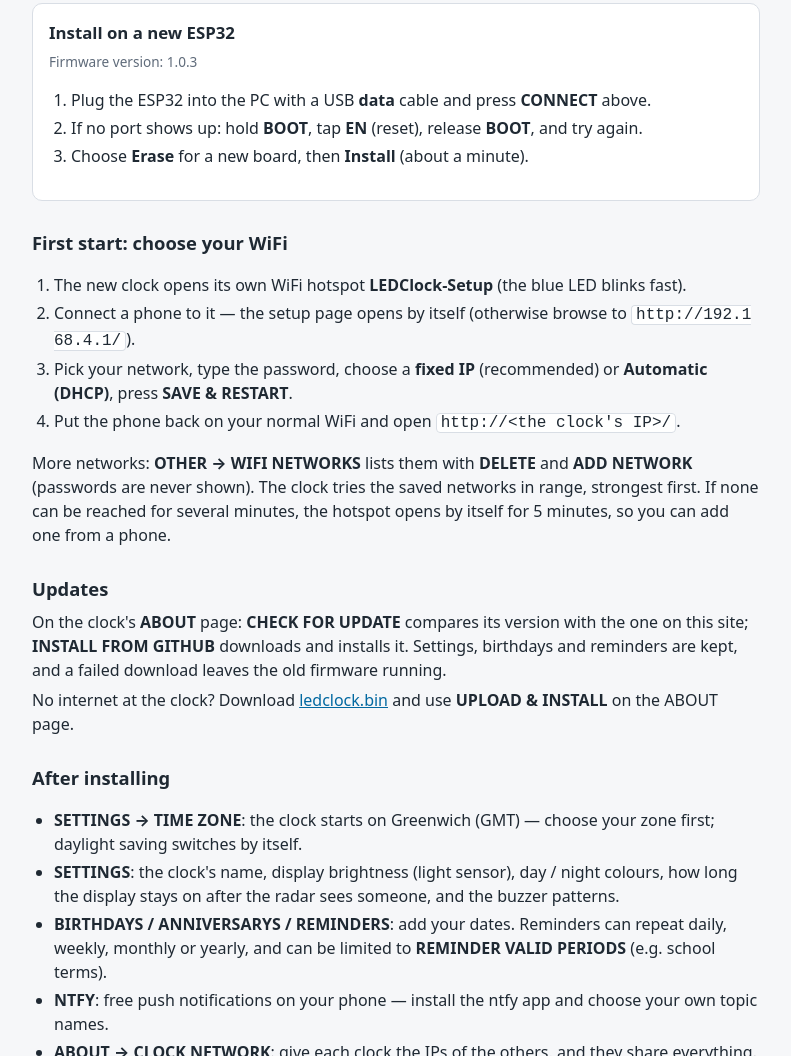
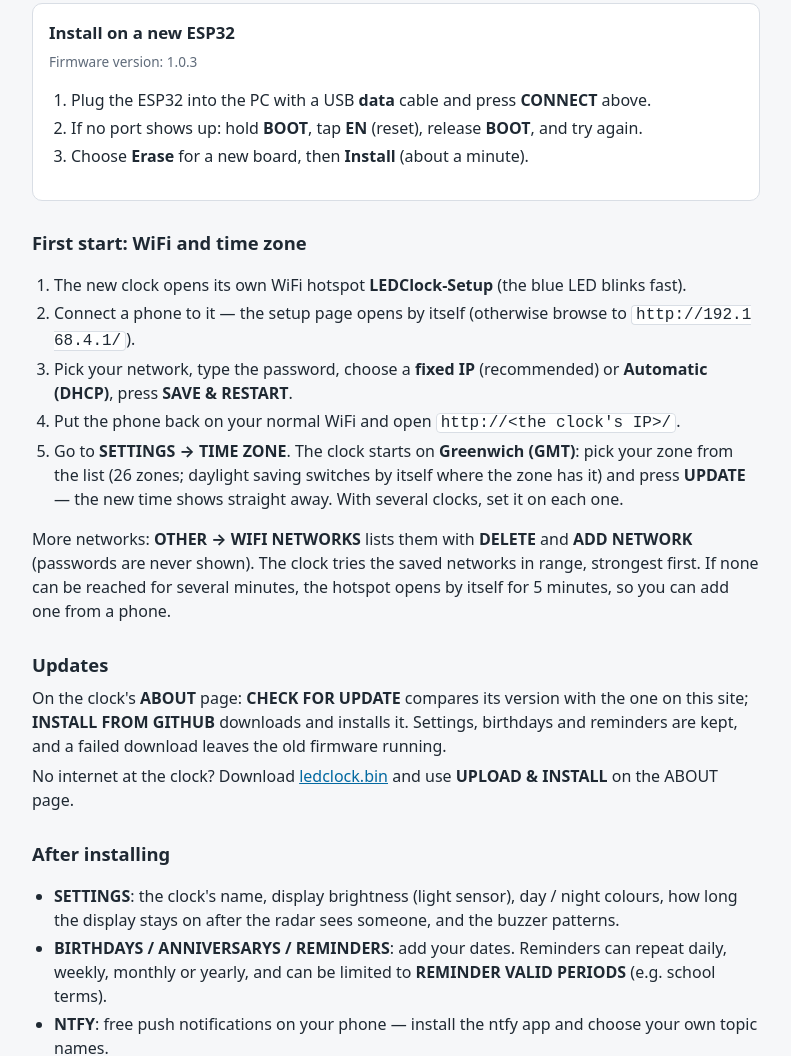
Before and after one commit to 777BDVGP/LED_Display_Board, a plain HTML site: page docs/index.html in a window 1280 px wide. Shown: the part 181-1237 px from the top of the page, without its empty margins (244-1035 px from the left). Drawn offline with Linux system fonts and the light colour scheme.

Commit message:
Website: time zone as a first-start step
Co-Authored-By: Claude Opus 5.5 <noreply@anthropic.com>

```diff
--- a/docs/index.html
+++ b/docs/index.html
@@ -50,13 +50,16 @@ no cloud, no app. ESP32 (DevKitC or WEMOS D1 Mini ESP32).</p>
 </ol>
 </div>
 
-<h2>First start: choose your WiFi</h2>
+<h2>First start: WiFi and time zone</h2>
 <ol>
 <li>The new clock opens its own WiFi hotspot <b>LEDClock-Setup</b> (the blue LED blinks fast).</li>
 <li>Connect a phone to it &mdash; the setup page opens by itself (otherwise browse to <code>http://192.168.4.1/</code>).</li>
 <li>Pick your network, type the password, choose a <b>fixed IP</b> (recommended) or <b>Automatic (DHCP)</b>,
     press <b>SAVE &amp; RESTART</b>.</li>
 <li>Put the phone back on your normal WiFi and open <code>http://&lt;the clock's IP&gt;/</code>.</li>
+<li>Go to <b>SETTINGS &rarr; TIME ZONE</b>. The clock starts on <b>Greenwich (GMT)</b>: pick your zone from the
+    list (26 zones; daylight saving switches by itself where the zone has it) and press <b>UPDATE</b> &mdash;
+    the new time shows straight away. With several clocks, set it on each one.</li>
 </ol>
 <p>More networks: <b>OTHER &rarr; WIFI NETWORKS</b> lists them with <b>DELETE</b> and <b>ADD NETWORK</b>
 (passwords are never shown). The clock tries the saved networks in range, strongest first. If none can be reached
@@ -71,7 +74,6 @@ download leaves the old firmware running.</p>
 
 <h2>After installing</h2>
 <ul>
-<li><b>SETTINGS &rarr; TIME ZONE</b>: the clock starts on Greenwich (GMT) &mdash; choose your zone first; daylight saving switches by itself.</li>
 <li><b>SETTINGS</b>: the clock's name, display brightness (light sensor), day / night colours, how long the
     display stays on after the radar sees someone, and the buzzer patterns.</li>
 <li><b>BIRTHDAYS / ANNIVERSARYS / REMINDERS</b>: add your dates. Reminders can repeat daily, weekly, monthly or
```
